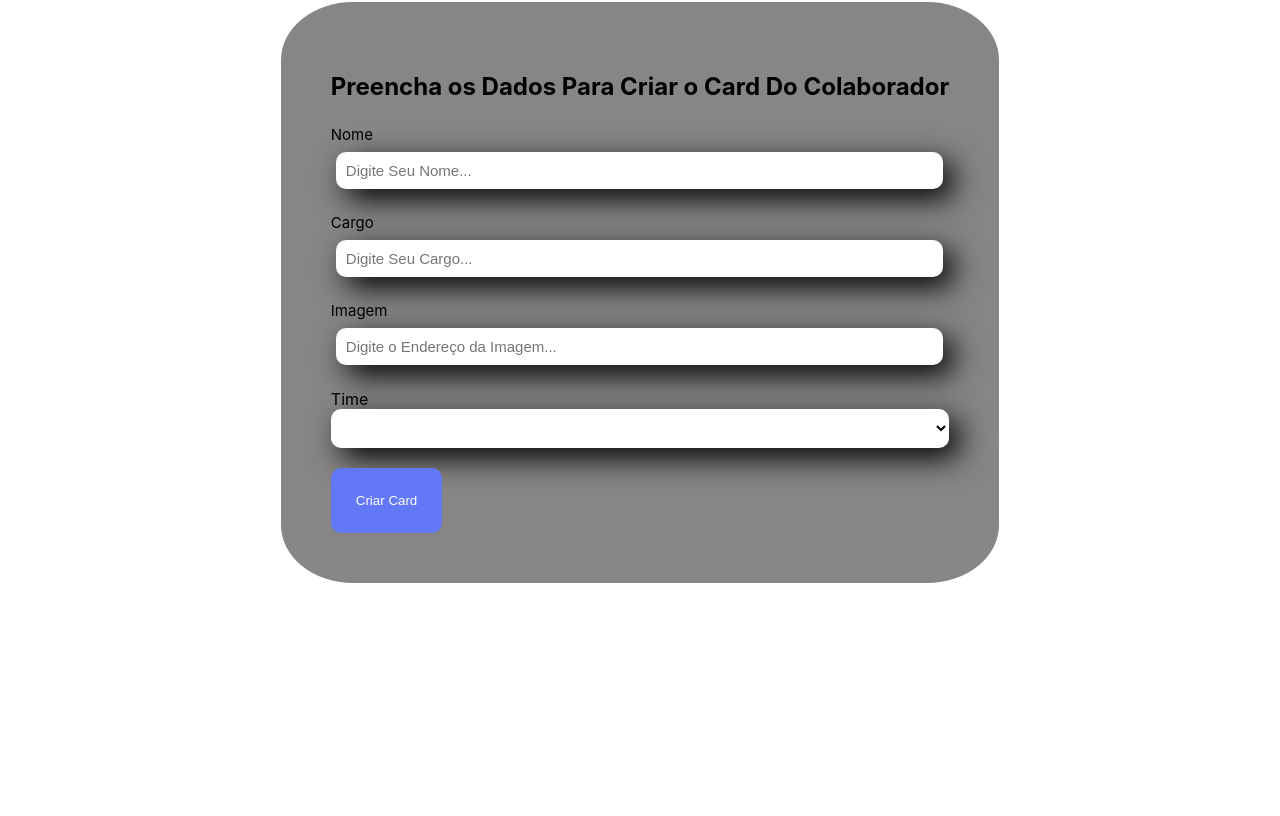
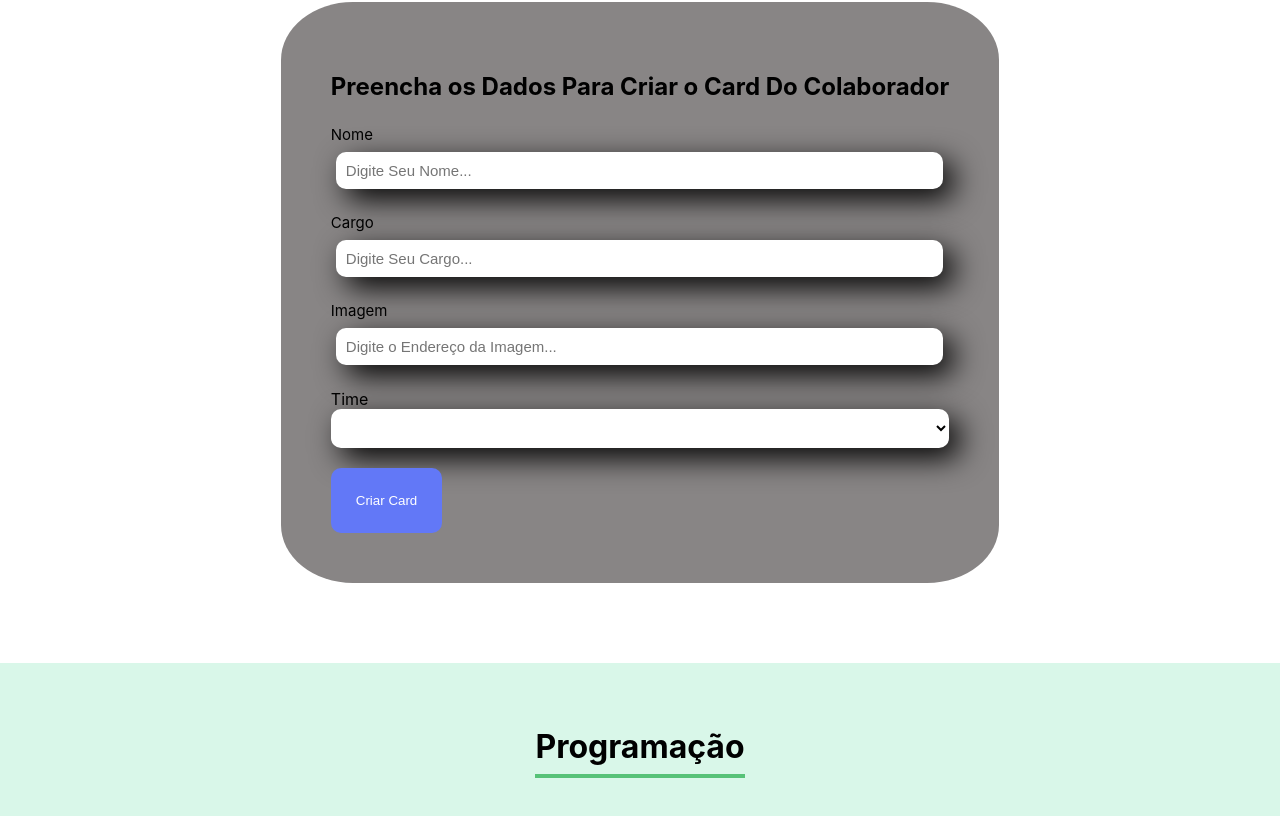
Before and after one commit to Thiago-Maximo/React-Desenvolvendo-Com-Java-Script_Alura, a React (Create React App) app in the folder organo/: page / in a window 1280 px wide. Shown: the part 576-1392 px from the top of the page. Before the commit the page ends 1239 px from the top, so only its background shows below. Built offline with nearby package versions, Linux system fonts and the light colour scheme.

Commit message:
Fazendo a montagem da exibição dos times

```diff
--- a/organo/src/App.js
+++ b/organo/src/App.js
@@ -1,6 +1,7 @@
 import { useState } from 'react';
 import Banner from './Componentes/banner/banner.js';
 import Formulario from './Componentes/formulario/index.js';
+import Time from './Componentes/Time/index.js';
 
 
 function App() {
@@ -21,6 +22,10 @@
       <section>
         <Formulario aoColaboradorCadastrado={colaborador => aoNovoColocaboradorAdicionado(colaborador)}></Formulario>
       </section>
+
+      <section>
+        <Time nome="Programação"></Time>
+      </section>
     </div>
   );
 }
--- /dev/null
+++ b/organo/src/Componentes/Time/index.js
@@ -0,0 +1,11 @@
+import './time.css'
+
+const Time = (props) =>{
+    return(
+        <section className='time'>
+            <h3>{props.nome}</h3>
+        </section>
+    )
+}
+
+export default Time
--- /dev/null
+++ b/organo/src/Componentes/Time/time.css
@@ -0,0 +1,12 @@
+.time{
+    text-align: center;
+    padding: 32px;
+    background-color: #d9f7e9;
+}
+
+.time h3{
+    font-size: 32px;
+    border-bottom: 4px solid #57c278;
+    display: inline-block;
+    padding-bottom: 8px;
+}
```
